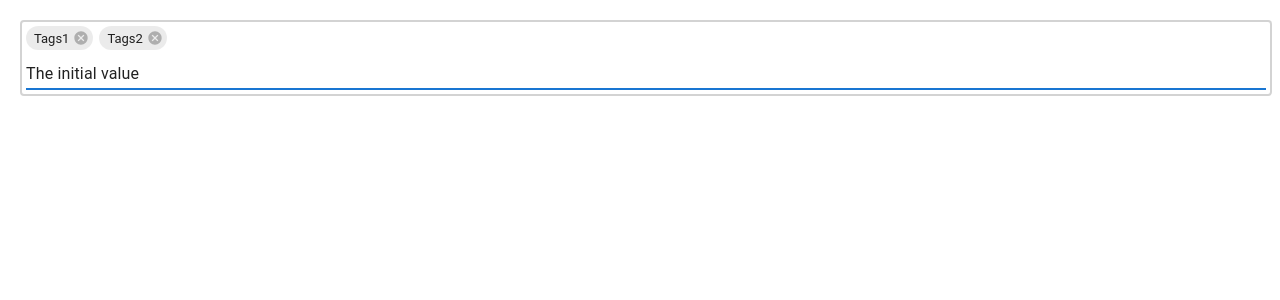
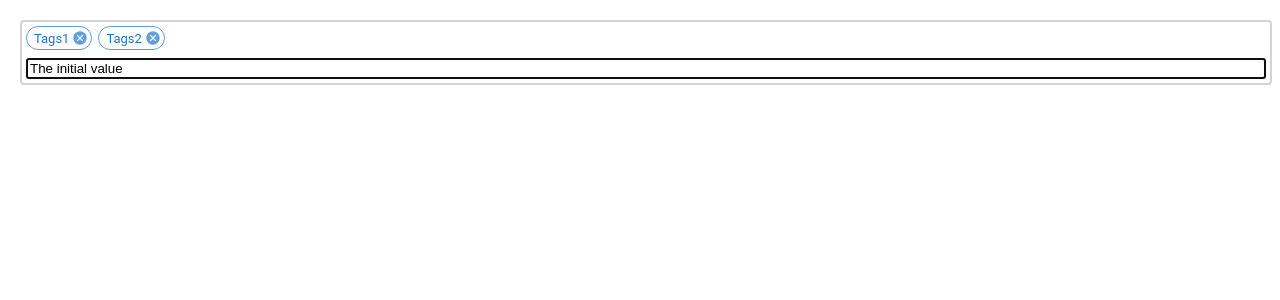
Before and after one commit to pauluzo/materialui-multi-input, a React (Create React App) app: page / in a window 1280 px wide. Shown: the top 300 px of the page. Built offline with nearby package versions, Linux system fonts and the light colour scheme.

Commit message:
configuration update

```diff
--- a/src/App.tsx
+++ b/src/App.tsx
@@ -1,18 +1,20 @@
 import "./App.css";
 import TagsInput from "./Example";
-import { Button, createTheme } from "@mui/material";
+import { Button, Chip, Input, createTheme } from "@mui/material";
 import { ThemeProvider } from "@mui/styles";
 import TagInput from "./TagInput";
 import { useEffect, useRef, useState } from "react";
+import { useStyles } from "./appStyle";
 
 const App = () => {
   const theme = createTheme();
   const [tags, setTags] = useState(["Tags1", "Tags2"]);
-  const inputRef: any = useRef(null);
+  const inputForwardRef: any = useRef(null);
+  const classes = useStyles();
 
   useEffect(() => {
-    inputRef.current?.focus?.();
-  }, []);
+    inputForwardRef.current?.focus?.();
+  }, [tags]);
 
   const handleSelecetedTags = (items: any) => {
     setTags(items);
@@ -29,6 +31,28 @@ const App = () => {
 
     console.log("The focus event is called: ", value);
   };
+
+  const customInput = ({
+    value,
+    onChange,
+    onKeyDown,
+    onBlur,
+    onFocus,
+    inputRef,
+  }: any) => (
+    <input
+      value={value}
+      onChange={onChange}
+      onFocus={onFocus}
+      onBlur={onBlur}
+      id="custom_input"
+      onKeyDown={(e) => {
+        onKeyDown(e);
+      }}
+      ref={inputForwardRef}
+    />
+  );
+  const customChip = Chip;
 
   return (
     <ThemeProvider theme={theme}>
@@ -48,13 +72,27 @@ const App = () => {
             placeholder="add Tags"
             label="tags"
           /> */}
+
           <TagInput
             setTags={handleSelecetedTags}
             tags={tags}
             initialValue="The initial value"
             onBlur={handleBlur}
             onFocus={handleFocus}
-            innerRef={inputRef}
+            innerRef={inputForwardRef}
+            CustomInput={customInput}
+            inputProps={{
+              id: "tag_input",
+              type: "text",
+              placeholder: "Enter tag",
+              style: {
+                fontSize: "24px",
+              },
+            }}
+            chipProps={{
+              variant: "outlined",
+              color: "primary",
+            }}
           />
         </div>
       </div>
--- a/src/Example.tsx
+++ b/src/Example.tsx
@@ -41,6 +41,7 @@ export default function TagsInput({ ...props }) {
       setSelectedItem(selectedItem.slice(0, selectedItem.length - 1));
     }
   }
+
   function handleChange(item: any) {
     let newSelectedItem: any = [...selectedItem];
     if (newSelectedItem.indexOf(item) === -1) {
--- a/src/TagInput/index.tsx
+++ b/src/TagInput/index.tsx
@@ -2,7 +2,7 @@ import { Chip, FormControl, Input } from "@mui/material";
 import { useEffect, useState } from "react";
 import { useStyles } from "./style";
 
-export default function TagInput({ ...props }) {
+export default function TagInput(props: any) {
   const {
     tags,
     setTags,
@@ -10,6 +10,12 @@ export default function TagInput({ ...props }) {
     onBlur = null,
     onFocus = null,
     innerRef = null,
+    CustomInput = null,
+    CustomChip = null,
+    inputProps = {},
+    chipProps = {},
+    allowBackspace = false,
+    allowDuplicate = false,
   } = props;
   const classes = useStyles();
   const [userTags, setUserTags] = useState(tags as string[]);
@@ -31,7 +37,6 @@ export default function TagInput({ ...props }) {
     e: React.ChangeEvent<HTMLTextAreaElement | HTMLInputElement>
   ) => {
     const { value } = e.target;
-
     setInputValue(value);
   };
 
@@ -42,7 +47,7 @@ export default function TagInput({ ...props }) {
     if (e.key === "Enter" && value) {
       const duplicate = userTags.indexOf(value.trim());
 
-      if (duplicate !== -1) {
+      if (!allowDuplicate && duplicate !== -1) {
         setInputValue("");
         return;
       }
@@ -58,7 +63,12 @@ export default function TagInput({ ...props }) {
     }
 
     // If the backspace key is clicked on
-    if (userTags.length && !value.length && e.key === "Backspace") {
+    if (
+      !allowBackspace &&
+      userTags.length &&
+      !value.length &&
+      e.key === "Backspace"
+    ) {
       let index = userTags.length - 1;
       handleDelete(index);
     }
@@ -68,15 +78,35 @@ export default function TagInput({ ...props }) {
     <div>
       <FormControl classes={{ root: classes.formControlRoot }}>
         <div className={classes.rootContainer}>
-          {userTags.map((item: string, index: number) => (
+          {userTags.map((item: string, index: number) =>
+            CustomChip ? (
+              <CustomChip
+                key={index}
+                size="small"
+                onDelete={() => handleDelete(index)}
+                label={item}
+              />
+            ) : (
               <Chip
                 key={index}
                 size="small"
                 onDelete={() => handleDelete(index)}
                 label={item}
+                {...chipProps}
               />
-          ))}
+            )
+          )}
         </div>
+        {CustomInput ? (
+          <CustomInput
+            value={inputValue}
+            onChange={handleChange}
+            onKeyDown={handleKeyDown}
+            onBlur={onBlur}
+            onFocus={onFocus}
+            inputRef={innerRef}
+          />
+        ) : (
           <Input
             value={inputValue}
             onChange={handleChange}
@@ -84,7 +114,9 @@ export default function TagInput({ ...props }) {
             onBlur={onBlur}
             onFocus={onFocus}
             inputRef={innerRef}
+            {...inputProps}
           />
+        )}
       </FormControl>
     </div>
   );
--- /dev/null
+++ b/src/appStyle.ts
@@ -0,0 +1,10 @@
+import { Theme } from "@mui/material";
+import { makeStyles } from "@mui/styles";
+
+const useStyles = makeStyles((theme: Theme) => ({
+  inputContainer: {
+    fontSize: "54px !important",
+  },
+}));
+
+export { useStyles };
```
Lines whose indentation alone changed are shown as unchanged.
